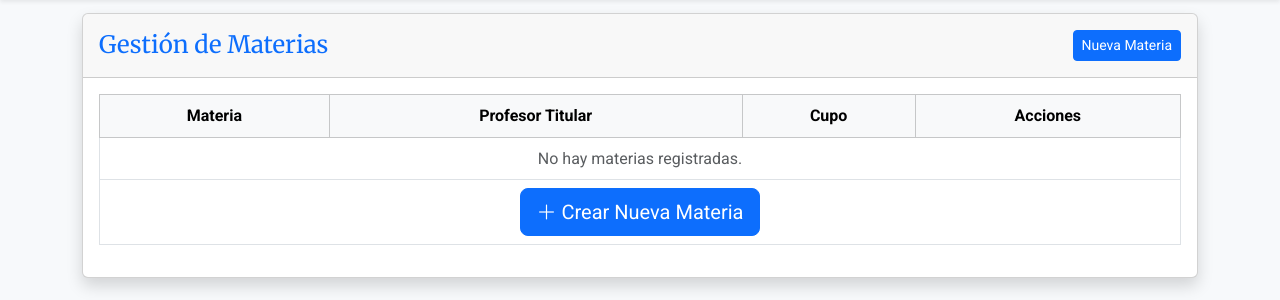
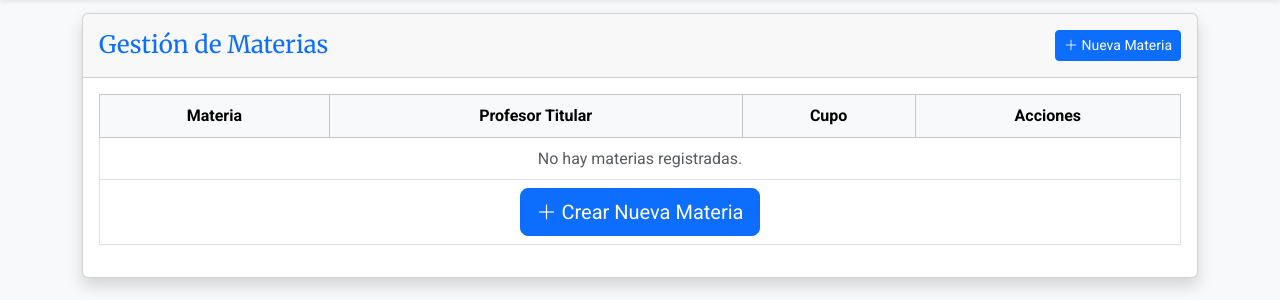
Before and after one commit to jazzzz0/sistema-gestion-academica, a Django app: template subjects/templates/subjects/subject_list.html in a window 1280 px wide. Shown: the part 67-367 px from the top of the page. Run offline with Django 5.2, Linux system fonts and the light colour scheme; the template is opened without the code that fills it, so the values that code supplies are empty.

Commit message:
fix(ui): agregar ícono en botón de crear nueva materia

```diff
--- a/subjects/templates/subjects/subject_list.html
+++ b/subjects/templates/subjects/subject_list.html
@@ -7,7 +7,7 @@
     <div class="card-header py-3 d-flex justify-content-between align-items-center">
         <h4 class="m-0 font-weight-bold text-primary">Gestión de Materias</h4>
         <a href="{% url 'subjects:subject_create' %}" class="btn btn-primary btn-sm">
-            Nueva Materia
+            <i class="bi bi-plus-lg"></i> Nueva Materia
         </a>
     </div>
 
```
